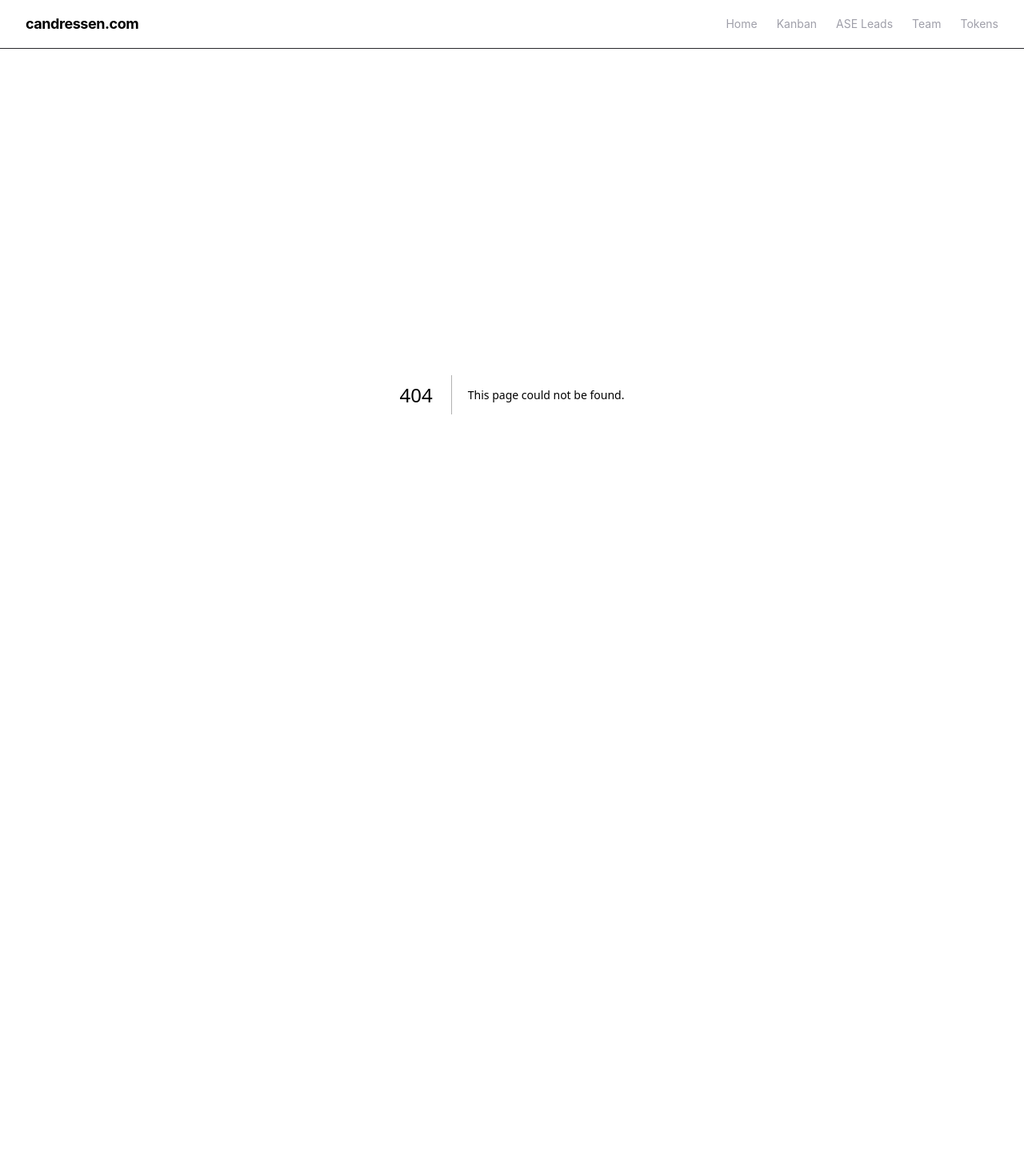
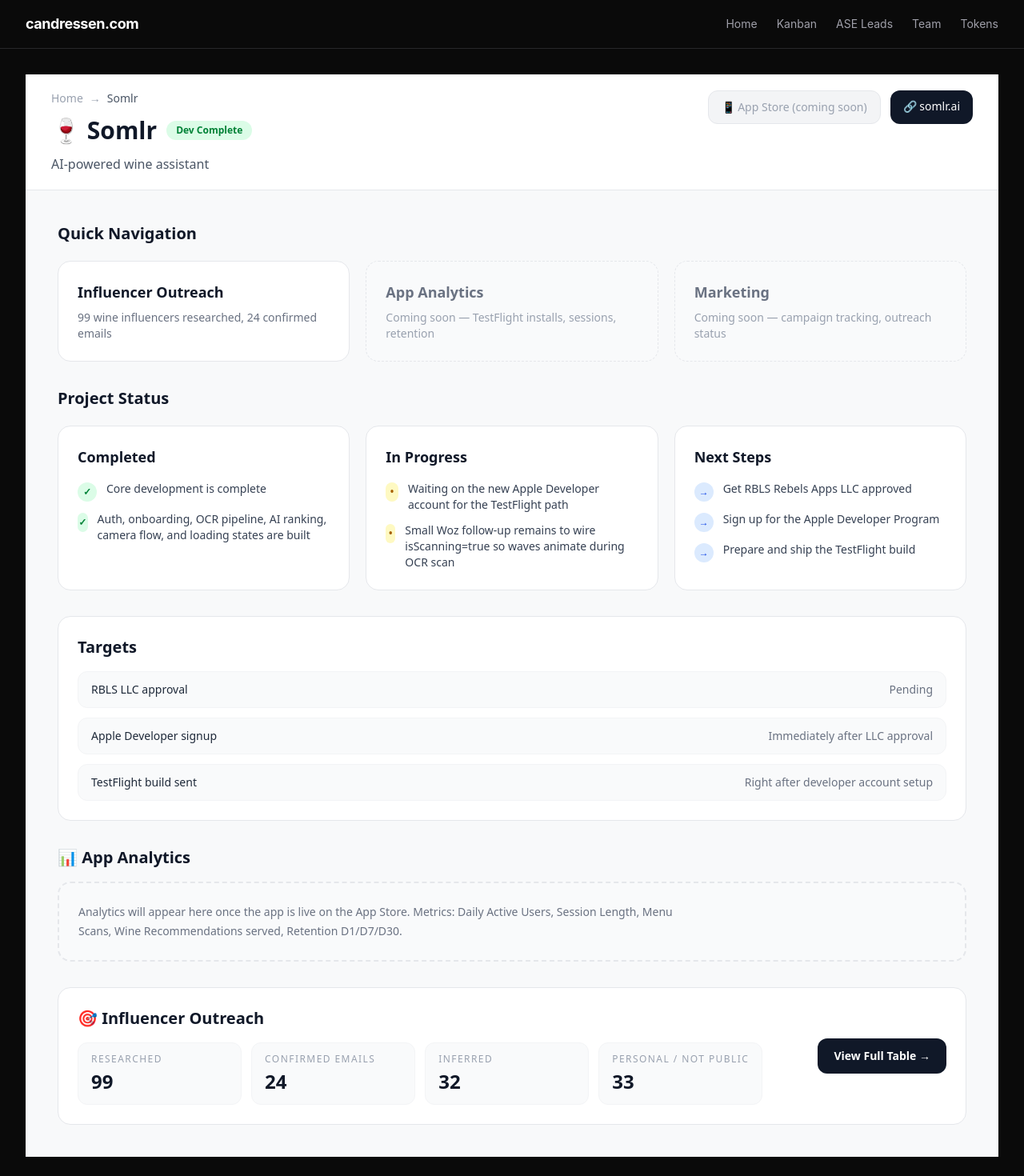
Before and after one commit to candressen/candressen-ops, a Next.js app: page /somlr in a window 1280 px wide. Before the commit this address had no page. Shown: the top 1470 px of the page at 80% size. Before the commit the page ends 925 px from the top, so only its background shows below. Built offline with nearby package versions, Linux system fonts and the light colour scheme.

Commit message:
feat: add dedicated Somlr hub page with influencer outreach nav and analytics placeholder

```diff
--- a/app/page.tsx
+++ b/app/page.tsx
@@ -4,7 +4,7 @@
 
 const PROJECTS = [
   { name: 'Agent Setup Experts', slug: 'ase', status: 'Launching', emoji: '🤖', url: 'agentsetupexperts.com', next: 'Google Ads approval + fix Buffer (FB/IG)' },
-  { name: 'Somlr', slug: 'somlr', status: 'Dev Complete', emoji: '🍷', url: 'somlr.ai', next: 'Awaiting RBLS LLC approval → TestFlight' },
+  { name: 'Somlr', slug: 'somlr', status: 'Dev Complete', emoji: '🍷', url: 'somlr.ai', next: 'Awaiting RBLS LLC approval → TestFlight', href: '/somlr' },
   { name: 'The Good Scene', slug: 'tgs', status: 'Live', emoji: '🎭', url: 'thegoodscene.com', next: 'Fabiana Airtable token' },
   { name: 'PostPerk', slug: 'postperk', status: 'July 2026', emoji: '📸', url: '', next: 'Starts July' },
   { name: 'SprintSensei', slug: 'sprintsensei', status: 'Parked', emoji: '⚡', url: '', next: 'TBD' },
@@ -130,7 +130,7 @@
           <p className="text-gray-500 mb-6">All active products and initiatives</p>
           <div className="grid grid-cols-1 md:grid-cols-2 lg:grid-cols-3 gap-5">
             {PROJECTS.map(p => (
-              <Link key={p.slug} href={`/${p.slug}`} className="bg-white rounded-2xl border border-gray-200 p-6 hover:shadow-md transition-shadow">
+              <Link key={p.slug} href={p.href || `/${p.slug}`} className="bg-white rounded-2xl border border-gray-200 p-6 hover:shadow-md transition-shadow">
                 <div className="flex items-start justify-between mb-4">
                   <span className="text-3xl">{p.emoji}</span>
                   <span className={`text-xs font-semibold px-2.5 py-1 rounded-full ${STATUS_COLORS[p.status]}`}>{p.status}</span>
--- /dev/null
+++ b/app/somlr/page.tsx
@@ -0,0 +1,197 @@
+import Link from 'next/link'
+
+import { PROJECT_DETAILS } from '@/data/projectDetails'
+
+const project = PROJECT_DETAILS.somlr
+
+const statusSections = [
+  {
+    title: 'Completed',
+    items: project.completed,
+    empty: 'Nothing completed yet.',
+    bullet: '✓',
+    bulletClass: 'bg-green-100 text-green-700',
+  },
+  {
+    title: 'In Progress',
+    items: project.inProgress,
+    empty: 'No active work right now.',
+    bullet: '•',
+    bulletClass: 'bg-yellow-100 text-yellow-700',
+  },
+  {
+    title: 'Next Steps',
+    items: project.nextSteps,
+    empty: 'No next steps defined yet.',
+    bullet: '→',
+    bulletClass: 'bg-blue-100 text-blue-700',
+  },
+] as const
+
+const quickNavCards = [
+  {
+    title: 'Influencer Outreach',
+    description: '99 wine influencers researched, 24 confirmed emails',
+    href: '/somlr/influencers',
+    active: true,
+  },
+  {
+    title: 'App Analytics',
+    description: 'Coming soon — TestFlight installs, sessions, retention',
+    active: false,
+  },
+  {
+    title: 'Marketing',
+    description: 'Coming soon — campaign tracking, outreach status',
+    active: false,
+  },
+] as const
+
+export default function SomlrPage() {
+  return (
+    <div className="min-h-screen bg-[#f8f9fa] font-sans">
+      <header className="bg-white border-b border-gray-200 px-8 py-5">
+        <div className="max-w-[1200px] mx-auto flex flex-col gap-4 lg:flex-row lg:items-start lg:justify-between">
+          <div>
+            <div className="mb-3 flex items-center gap-2 text-sm text-gray-400">
+              <Link href="/" className="hover:text-gray-600">Home</Link>
+              <span>→</span>
+              <span className="text-gray-600">Somlr</span>
+            </div>
+            <div className="flex flex-wrap items-center gap-3">
+              <h1 className="text-3xl font-bold text-gray-900">🍷 Somlr</h1>
+              <span className="rounded-full bg-green-100 px-3 py-1 text-xs font-semibold text-green-700">
+                Dev Complete
+              </span>
+            </div>
+            <p className="mt-3 max-w-2xl text-base text-gray-600">AI-powered wine assistant</p>
+          </div>
+
+          <div className="flex flex-wrap gap-3">
+            <button
+              type="button"
+              disabled
+              className="rounded-xl border border-gray-200 bg-gray-100 px-4 py-2.5 text-sm font-medium text-gray-400"
+            >
+              📱 App Store (coming soon)
+            </button>
+            <Link
+              href="https://somlr.ai"
+              target="_blank"
+              rel="noopener noreferrer"
+              className="rounded-xl bg-gray-900 px-4 py-2.5 text-sm font-medium text-white transition-colors hover:bg-gray-700"
+            >
+              🔗 somlr.ai
+            </Link>
+          </div>
+        </div>
+      </header>
+
+      <main className="max-w-[1200px] mx-auto px-8 py-10 space-y-8">
+        <section>
+          <h2 className="mb-5 text-xl font-bold text-gray-900">Quick Navigation</h2>
+          <div className="grid grid-cols-1 gap-5 md:grid-cols-3">
+            {quickNavCards.map((card) =>
+              card.active ? (
+                <Link
+                  key={card.title}
+                  href={card.href}
+                  className="rounded-2xl border border-gray-200 bg-white p-6 transition-all hover:-translate-y-0.5 hover:shadow-md"
+                >
+                  <p className="text-lg font-bold text-gray-900">{card.title}</p>
+                  <p className="mt-2 text-sm text-gray-500">{card.description}</p>
+                </Link>
+              ) : (
+                <div
+                  key={card.title}
+                  className="rounded-2xl border border-dashed border-gray-200 bg-gray-50 p-6 text-gray-400"
+                >
+                  <p className="text-lg font-bold text-gray-500">{card.title}</p>
+                  <p className="mt-2 text-sm">{card.description}</p>
+                </div>
+              )
+            )}
+          </div>
+        </section>
+
+        <section>
+          <h2 className="mb-5 text-xl font-bold text-gray-900">Project Status</h2>
+          <div className="grid grid-cols-1 gap-5 lg:grid-cols-3">
+            {statusSections.map((section) => (
+              <div key={section.title} className="rounded-2xl border border-gray-200 bg-white p-6">
+                <h3 className="mb-4 text-lg font-bold text-gray-900">{section.title}</h3>
+                {section.items.length ? (
+                  <ul className="space-y-3">
+                    {section.items.map((item) => (
+                      <li key={item} className="flex items-start gap-3 text-sm text-gray-700">
+                        <span className={`mt-0.5 inline-flex h-6 w-6 items-center justify-center rounded-full text-xs font-bold ${section.bulletClass}`}>
+                          {section.bullet}
+                        </span>
+                        <span>{item}</span>
+                      </li>
+                    ))}
+                  </ul>
+                ) : (
+                  <p className="text-sm text-gray-400">{section.empty}</p>
+                )}
+              </div>
+            ))}
+          </div>
+        </section>
+
+        <section className="rounded-2xl border border-gray-200 bg-white p-6">
+          <h2 className="mb-4 text-xl font-bold text-gray-900">Targets</h2>
+          <div className="space-y-3">
+            {project.targets.map((target) => (
+              <div
+                key={`${target.label}-${target.deadline}`}
+                className="flex flex-col gap-2 rounded-xl border border-gray-100 bg-gray-50 px-4 py-3 sm:flex-row sm:items-start sm:justify-between"
+              >
+                <p className="text-sm font-medium text-gray-800">{target.label}</p>
+                <p className="text-sm text-gray-500">{target.deadline}</p>
+              </div>
+            ))}
+          </div>
+        </section>
+
+        <section>
+          <h2 className="mb-4 text-xl font-bold text-gray-900">📊 App Analytics</h2>
+          <div className="rounded-2xl border-2 border-dashed border-gray-200 bg-gray-50 p-6 text-gray-500">
+            <p className="max-w-3xl text-sm leading-6">
+              Analytics will appear here once the app is live on the App Store. Metrics: Daily Active Users,
+              Session Length, Menu Scans, Wine Recommendations served, Retention D1/D7/D30.
+            </p>
+          </div>
+        </section>
+
+        <section className="rounded-2xl border border-gray-200 bg-white p-6">
+          <div className="flex flex-col gap-5 lg:flex-row lg:items-center lg:justify-between">
+            <div>
+              <h2 className="text-xl font-bold text-gray-900">🎯 Influencer Outreach</h2>
+              <div className="mt-4 grid grid-cols-2 gap-3 md:grid-cols-4">
+                {[
+                  { label: 'Researched', value: '99' },
+                  { label: 'Confirmed emails', value: '24' },
+                  { label: 'Inferred', value: '32' },
+                  { label: 'Personal / not public', value: '33' },
+                ].map((stat) => (
+                  <div key={stat.label} className="rounded-xl border border-gray-100 bg-gray-50 px-4 py-3">
+                    <p className="text-xs uppercase tracking-[0.12em] text-gray-400">{stat.label}</p>
+                    <p className="mt-1 text-2xl font-bold text-gray-900">{stat.value}</p>
+                  </div>
+                ))}
+              </div>
+            </div>
+
+            <Link
+              href="/somlr/influencers"
+              className="inline-flex items-center justify-center rounded-xl bg-gray-900 px-5 py-3 text-sm font-semibold text-white transition-colors hover:bg-gray-700"
+            >
+              View Full Table →
+            </Link>
+          </div>
+        </section>
+      </main>
+    </div>
+  )
+}
```
